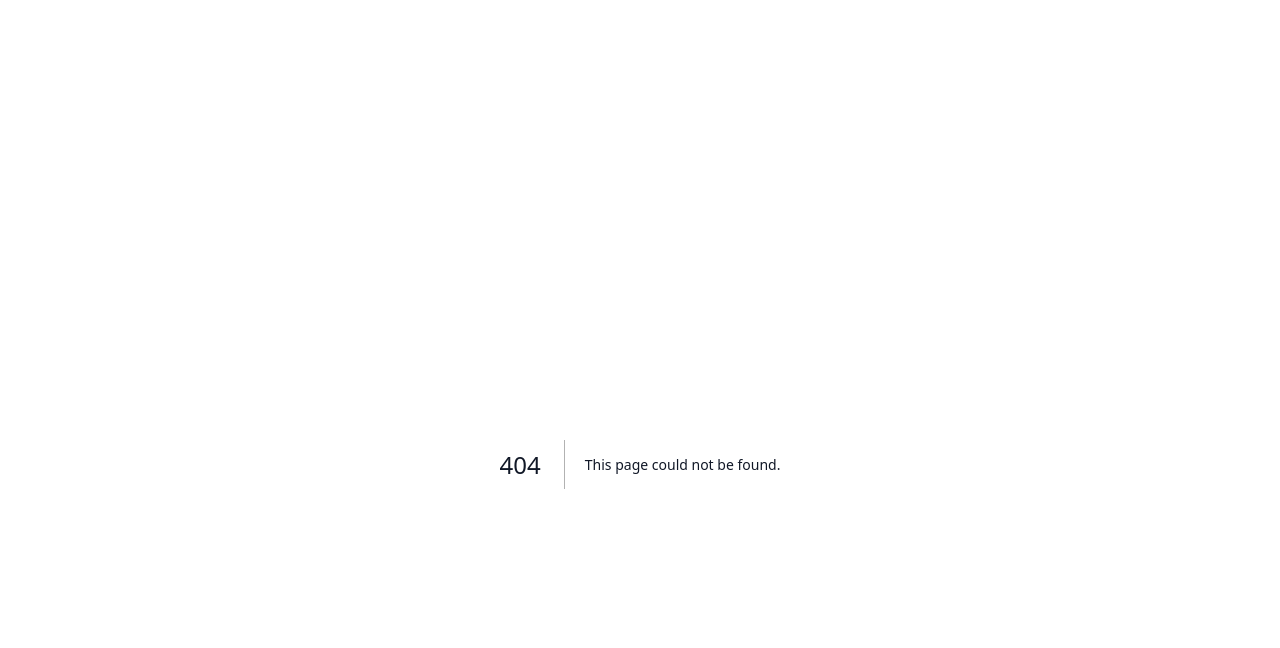
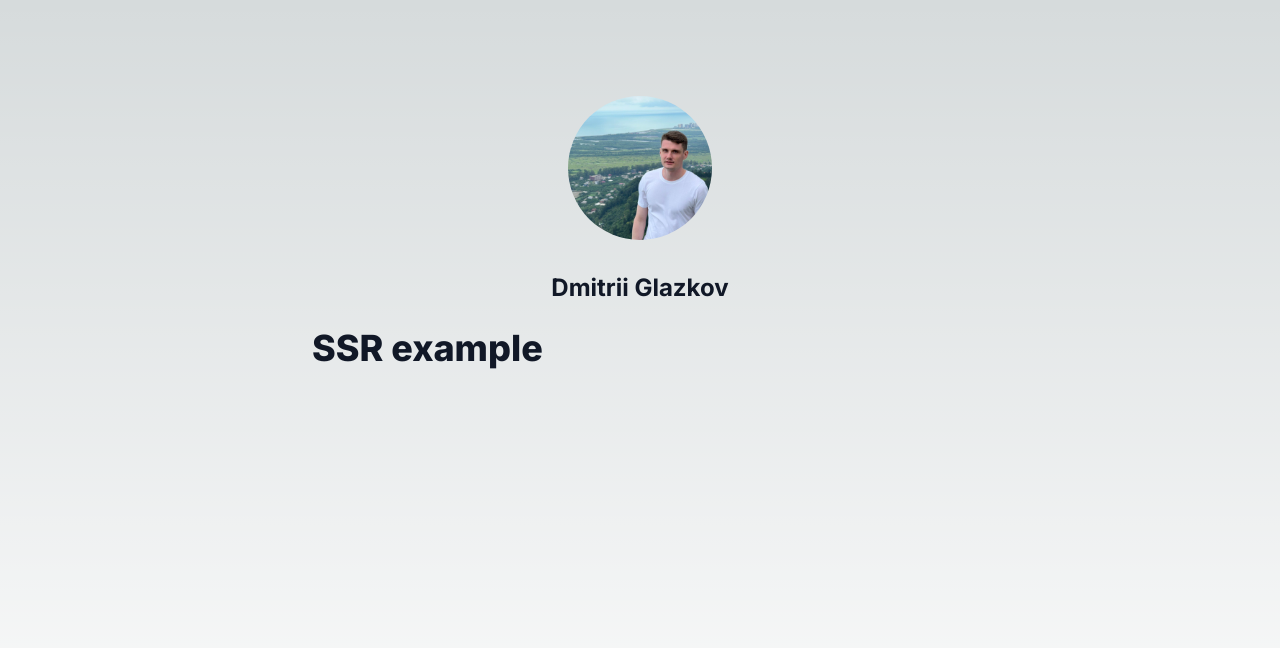
Before and after one commit to WhoAmIRUS/nextjs-training, a Next.js app: page /ssr in a window 1280 px wide. Before the commit this address had no page. Shown: the top 648 px of the page. Built offline with nearby package versions, Linux system fonts and the light colour scheme.

Commit message:
add showing posts

```diff
--- a/src/pages/index.tsx
+++ b/src/pages/index.tsx
@@ -25,6 +25,9 @@ const Home: FC<{ posts: Post[]}> = ({ posts }) => {
                     <Link href={`/posts/${post.id}`}>{post.title}</Link>
                 </li>
             ))}
+            <li>
+                <Link href={`/ssr`}>SSR example</Link>
+            </li>
         </ul>
     </>
   )
--- a/src/pages/posts/[slug].tsx
+++ b/src/pages/posts/[slug].tsx
@@ -24,6 +24,7 @@ export const getStaticPaths: GetStaticPaths<PageParams> = async () => {
 }
 
 export const getStaticProps: GetStaticProps<SlugProps, PageParams> = async ({ params }) => {
+    console.log('getStaticProps');
     return { props: { post: posts.find(post => post.id === params!.slug)! } }
 }
 
--- /dev/null
+++ b/src/pages/ssr/index.tsx
@@ -0,0 +1,25 @@
+import {FC} from 'react';
+import Image from "next/image";
+import avatar from "../../../public/avatar.jpg";
+
+export const getServerSideProps = async () => {
+    console.log('getServerSideProps');
+    return { props: {} }
+}
+
+const SSR: FC = (props) => {
+    const {} = props;
+
+
+    return (
+        <>
+            <div className="flex items-center flex-col">
+                <Image src={avatar} width={144} height={144} className="rounded-full" alt='Picture of the author' />
+                <h2 className="mt-0">Dmitrii Glazkov</h2>
+            </div>
+            <h1>SSR example</h1>
+        </>
+    );
+};
+
+export default SSR;
```
